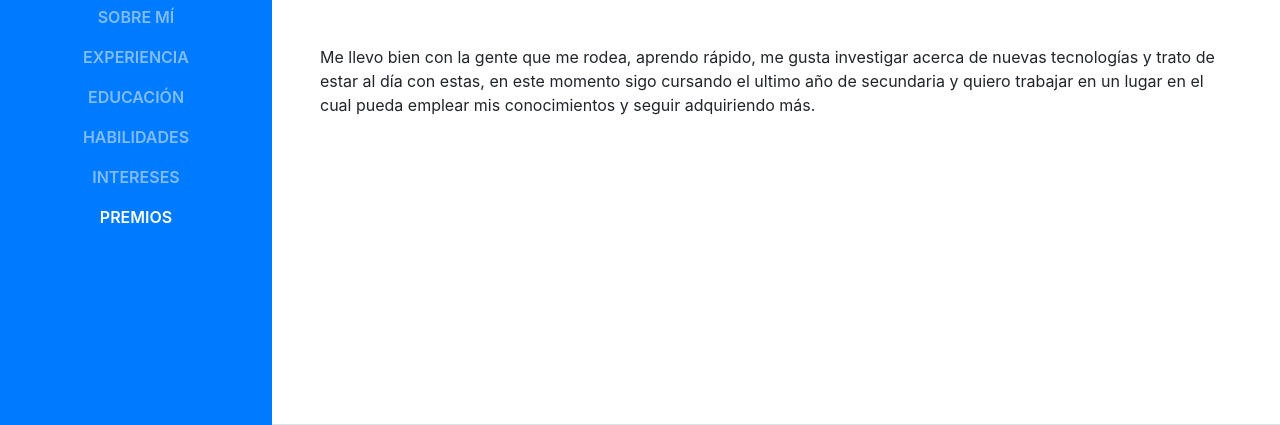
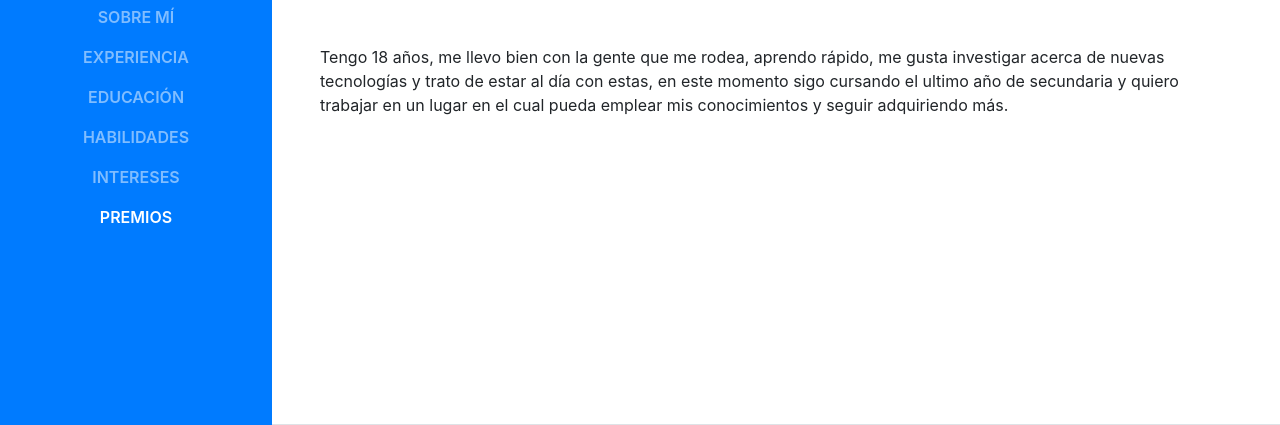
Before and after one commit to Nikhyl99/Curriculum, a website with bundled scripts: page index.html in a window 1280 px wide. Shown: the part 375-800 px from the top of the page. Built offline with nearby package versions, Linux system fonts and the light colour scheme; a web font is replaced by a local one.

Commit message:
Add files via upload

```diff
--- a/index.html
+++ b/index.html
@@ -73,7 +73,7 @@
           <div class="subheading mb-5">Avalos 2148 · CABA, Argentina · (011) 1530284741 ·
             <a href="mailto:andriano.nicolas99@gmail.com">andriano.nicolas99@gmail.com</a>
           </div>
-          <p class="mb-5">Me llevo bien con la gente que me rodea, aprendo rápido, me gusta investigar acerca de nuevas tecnologías y trato de estar al día con estas, en este momento sigo cursando el ultimo año de secundaria y quiero trabajar en un lugar en el cual pueda emplear mis conocimientos y seguir adquiriendo más.</p>
+          <p class="mb-5">Tengo 18 años, me llevo bien con la gente que me rodea, aprendo rápido, me gusta investigar acerca de nuevas tecnologías y trato de estar al día con estas, en este momento sigo cursando el ultimo año de secundaria y quiero trabajar en un lugar en el cual pueda emplear mis conocimientos y seguir adquiriendo más.</p>
           <!--
           <ul class="list-inline list-social-icons mb-0">
             <li class="list-inline-item">
```
